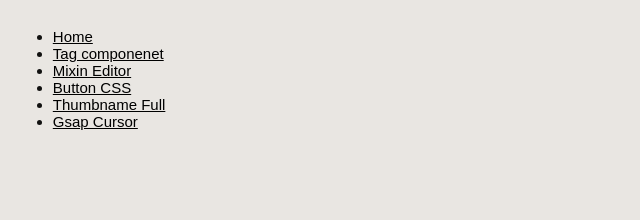
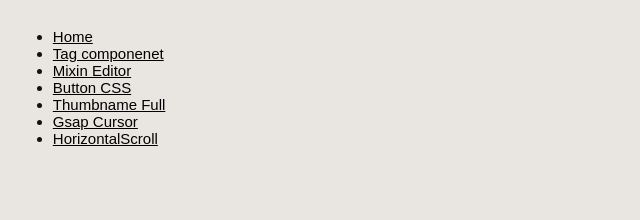
Before and after one commit to cathyleeu/react-components, a React (Create React App) app: page / in a window 1280 px wide. Shown: the top 220 px of the page, without its empty margins (0-640 px from the left). Built offline with nearby package versions, Linux system fonts and the light colour scheme; a small style sheet from the web is missing.

Commit message:
feat : add horizontal scroll router

```diff
--- a/src/App.js
+++ b/src/App.js
@@ -10,6 +10,7 @@
 import MixinEditor from './projects/MixinEditor';
 import ThumbnailFull from './projects/ThumbnailFull';
 import Cursor from './projects/Cursor';
+import HorizontalScroll from './projects/HorizontalScroll';
 import './App.scss';
 
 
@@ -36,6 +37,9 @@
           <li>
             <Link to="/gsap-cursor">Gsap Cursor</Link>
           </li>
+          <li>
+            <Link to="/horizontal-scroll">HorizontalScroll</Link>
+          </li>
         </ul>
         <Switch>
           <Route exact path="/">
@@ -59,6 +63,9 @@
           <Route path="/gsap-cursor">
             <Cursor />
           </Route>
+          <Route path="/horizontal-scroll">
+            <HorizontalScroll />
+          </Route>
         </Switch>
       </div>
     </Router>
```
